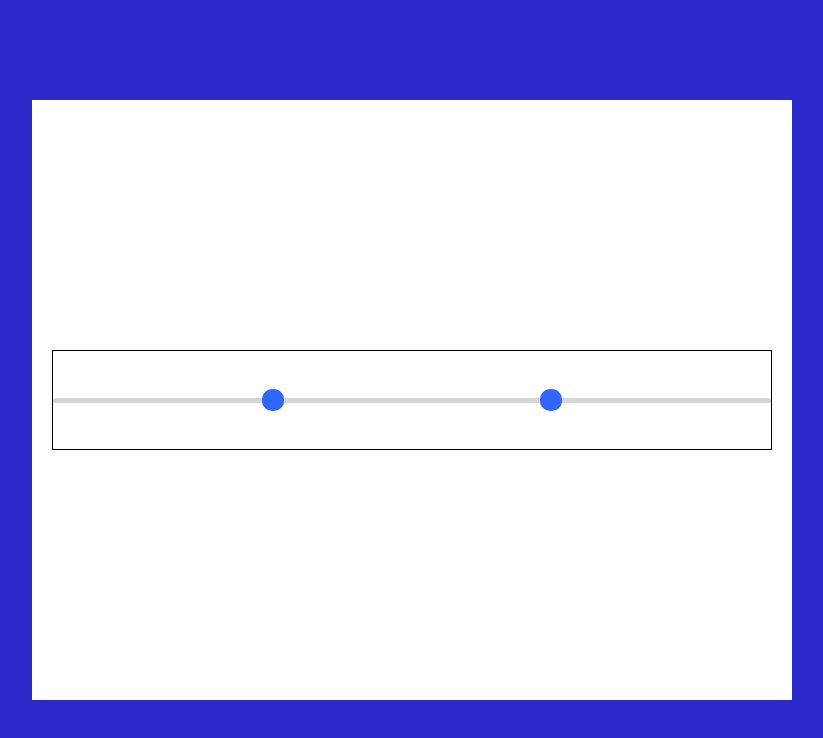
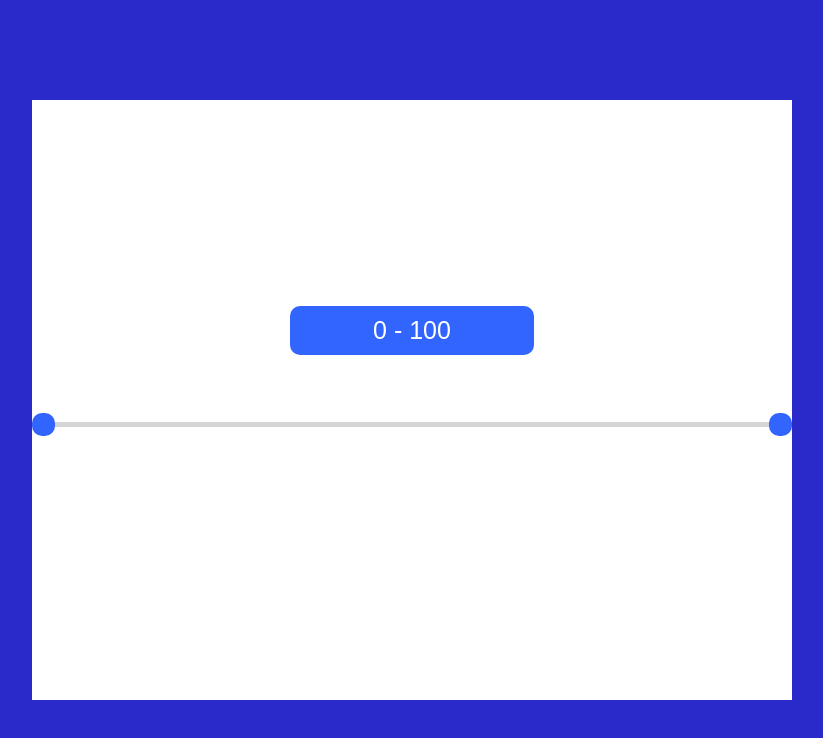
Before and after one commit to CaliforniaLuv/Double_range, a React (Vite) app: page / in a window 1280 px wide. Shown: the top 738 px of the page, without its empty margins (228-1051 px from the left). Built offline with nearby package versions, Linux system fonts and the light colour scheme.

Commit message:
add: range step 적용

```diff
--- a/src/App.css
+++ b/src/App.css
@@ -84,9 +84,22 @@ input[type="range"]:active::-webkit-slider-thumb {
 .wrap {
   position: relative;
   display: flex;
+  flex-direction: column;
   justify-content: center;
   align-items: center;
   width: 95vmin;
   height: 600px;
   background-color: #fff;
 }
+
+
+.values {
+  background-color: #3264fe;
+  width: 32%;
+  position: relative;
+  padding: 10px 0;
+  border-radius: 10px;
+  text-align: center;
+  font-size: 25px;
+  color: #fff;
+}
--- a/src/Double_Slider.css
+++ b/src/Double_Slider.css
@@ -2,7 +2,7 @@
   position: relative;
   width: 100%;
   height: 100px;
-  border: 1px solid #000;
+  /* border: 1px solid #000; */
   margin-top: 30px;
   margin: 20px;
 }
--- a/src/Double_Slider.jsx
+++ b/src/Double_Slider.jsx
@@ -1,12 +1,32 @@
+import { useState } from "react";
 import "./Double_Slider.css"
 
 function Double_Slider() {
+
+  const [range, setRange] = useState({
+    left: 0,
+    right: 100
+  })
+
+  const handleLeft = (e) => {
+    setRange({...range, left: e.target.value})
+  }
+
+  const handleRight = (e) => {
+    setRange({...range, right: e.target.value})
+  }
+
   return (
     <>
+     <div className="values">
+        <span className="left-value">{range.left} </span>
+          -
+          <span className="right-value"> {range.right}</span>
+        </div>
       <main className="container">
         <div className="slider-track">
-          <input type="range" min="0" max="100"  defaultValue="30" id="Double-left" />
-          <input type="range" min="0" max="100"  defaultValue="70" id="Double-right" />
+          <input type="range" min="0" max="100" step="11.11"  id="Double-left" value={range.left} onChange={handleLeft}/>
+          <input type="range" min="0" max="100" step="11.11" id="Double-right" value={range.right} onChange={handleRight}/>
         </div>
       </main>
     </>
```
